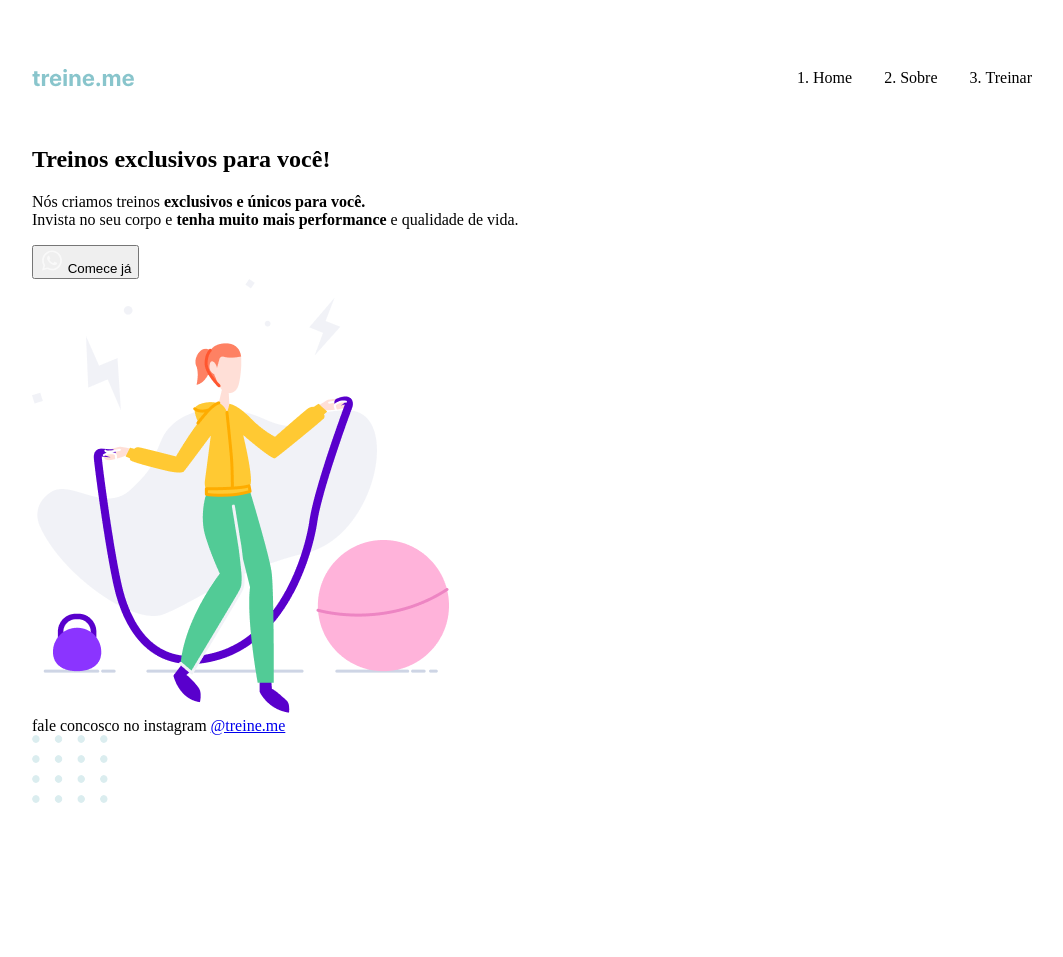
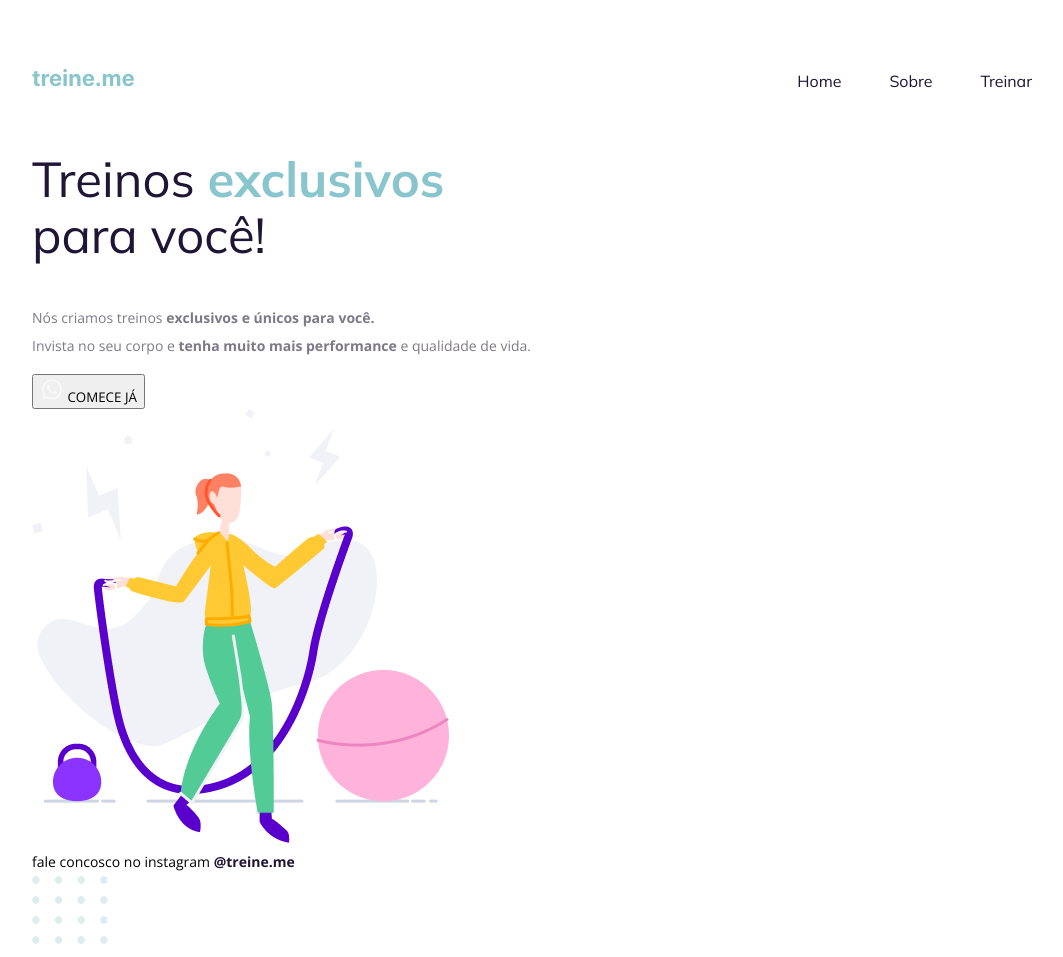
Before and after one commit to brunobandeiraf/Explore_RocketSeat, a plain HTML site: page 02_Project/index.html in a window 1280 px wide. Shown: the whole page, without its empty margins (108-1171 px from the left). Before the commit the page ends 817 px from the top, so only its background shows below. Drawn offline with nearby package versions, Linux system fonts and the light colour scheme.

Commit message:
strutuct

```diff
--- a/02_Project/index.html
+++ b/02_Project/index.html
@@ -1,32 +1,35 @@
 <!DOCTYPE html>
 <html lang="en">
 <head>
+    <link rel="preconnect" href="https://fonts.googleapis.com">
+    <link rel="preconnect" href="https://fonts.gstatic.com" crossorigin>
     <meta charset="UTF-8">
     <meta http-equiv="X-UA-Compatible" content="IE=edge">
     <meta name="viewport" content="width=device-width, initial-scale=1.0">
     <title>Treine me</title>
 
+    <link href="https://fonts.googleapis.com/css2?family=Mulish:wght@400;700&family=Open+Sans:wght@400;700&display=swap" rel="stylesheet">
     <link rel="stylesheet" href="style.css">
 </head>
 <body>
     <div class="page">
-        <header>
-            <img
-                src="images/logo.svg"
-                alt="Treine me"/>
+        <nav>
+            <a id="logo" href="#">
+                <img
+                    src="images/logo.svg"
+                    alt="Treine me"/>
+            </a>
+            <ul>
+                <li><a href="#">Home</a></li>
+                <li><a href="#">Sobre</a></li>
+                <li><a href="#">Treinar</a></li>
+            </ul>
+        </nav>
 
-            <nav>
-                <ul>
-                    <li>Home</li>
-                    <li>Sobre</li>
-                    <li>Treinar</li>
-                </ul>
-            </nav>
-        </header>
         <main>
             <section>
                 <h1>
-                    Treinos exclusivos para você!
+                    Treinos <span>exclusivos</span> para você!
                 </h1>
                 <p>
                     Nós criamos treinos <strong>exclusivos e únicos para você.</strong><br/>
--- a/02_Project/style.css
+++ b/02_Project/style.css
@@ -1,5 +1,7 @@
 body{
     margin: 0;
+
+    font-family: 'Open Sans', sans-serif;
 }
 
 .page{
@@ -7,7 +9,7 @@ body{
     margin: 65px auto 0px;
 }
 
-header{
+nav{
     display: flex; /*um ao lado do outro*/
     justify-content: space-between; /*um para cada lado*/
     align-items: center;
@@ -18,7 +20,55 @@ header{
 ul{
     display: flex;/*Todos os itens ao lado do outro*/
     gap: 48px; /*Distância igual entre os itens*/
-    list-style: nome; /*Não mostrar os marcadores dos itens*/
+    list-style: none; /*Não mostrar os marcadores dos itens*/
     margin: 0;
     padding: 0;
 }
+
+a{
+    color: #1F1534;
+    text-decoration: none;/*remover sublinhado de link*/
+}
+ul li a:hover{
+    font-weight: bold;
+}
+
+h1, ul{
+    font-family: 'Mulish', sans-serif;
+}
+
+h1{
+    color: #1F1534;
+    font-size: 49px;
+    line-height: 56px;
+
+    font-weight: normal;/*remover negrito*/
+
+    width: 490px;
+}
+
+h1 span {
+    color: #89C5CC;
+    font-weight: bold; /*atribuir negrito*/
+}
+
+p {
+    font-size: 14px;
+    line-height: 28px;
+    color: #7D7987;
+}
+
+button {
+    text-transform: uppercase; /*Tudo maiúsculo*/
+
+    font-family: 'Open Sans', sans-serif;
+}
+
+footer {
+    font-size: 14px;
+    line-height: 28px;
+}
+
+footer a {
+    font-weight: bold;
+}
```
